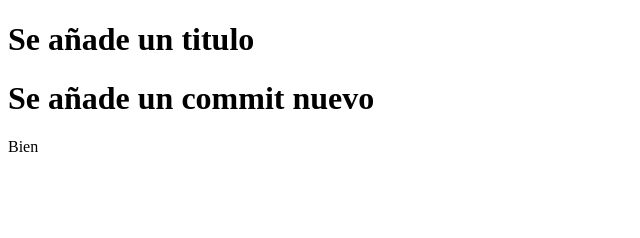
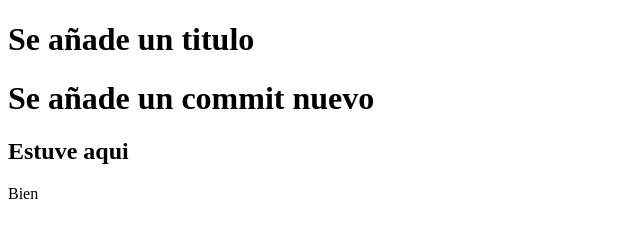
Before and after one commit to DavidCL2003/DCL, a plain HTML site: page index.html in a window 1280 px wide. Shown: the whole page, without its empty margins (0-640 px from the left). Drawn offline with Linux system fonts and the light colour scheme.

Commit message:
DCL-Se ha añadido en el header un titulo

```diff
--- a/index.html
+++ b/index.html
@@ -6,8 +6,12 @@
     <title>Index</title>
 </head>
 <body>
+    <header>
     <h1>Se añade un titulo</h1>
     <h1>Se añade un commit nuevo</h1>
+    <h2>Estuve aqui</h2>
+    </header>
 <aside>Bien</aside>
+
 </body>
 </html>
```
